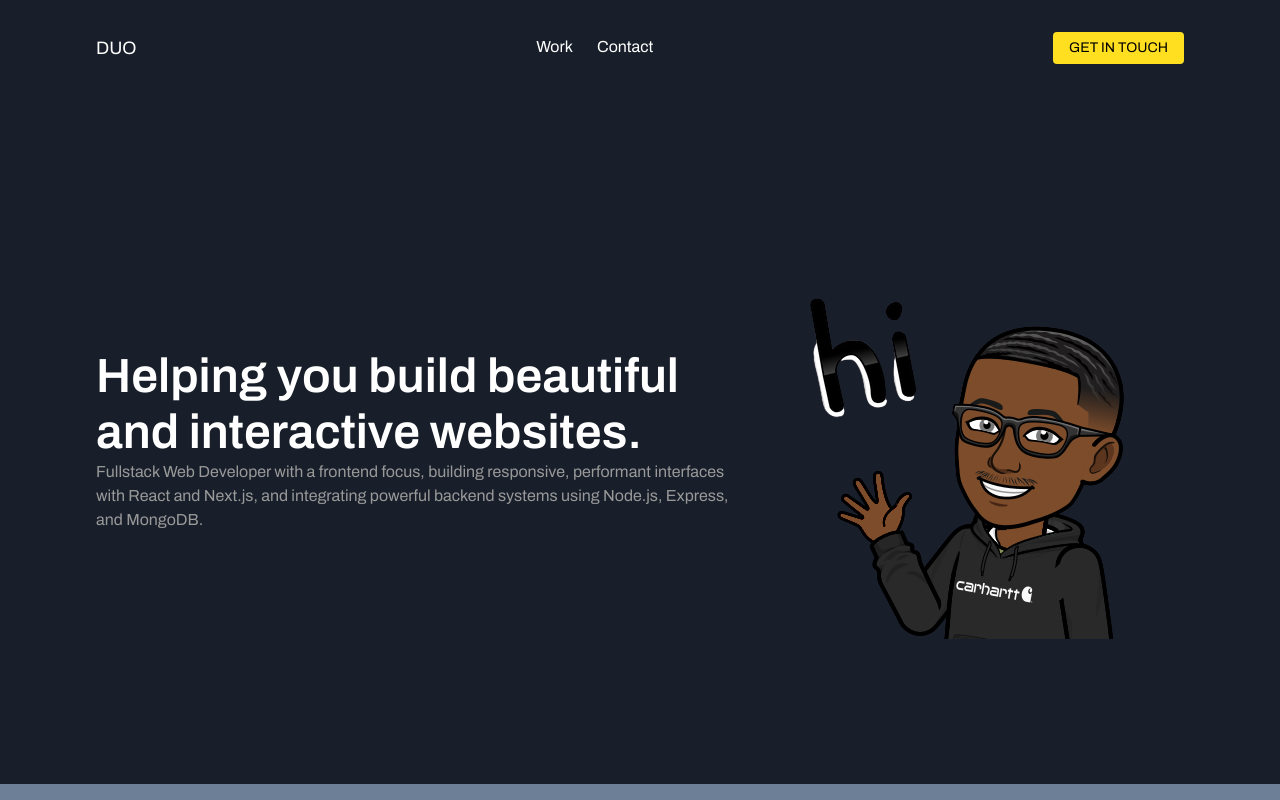
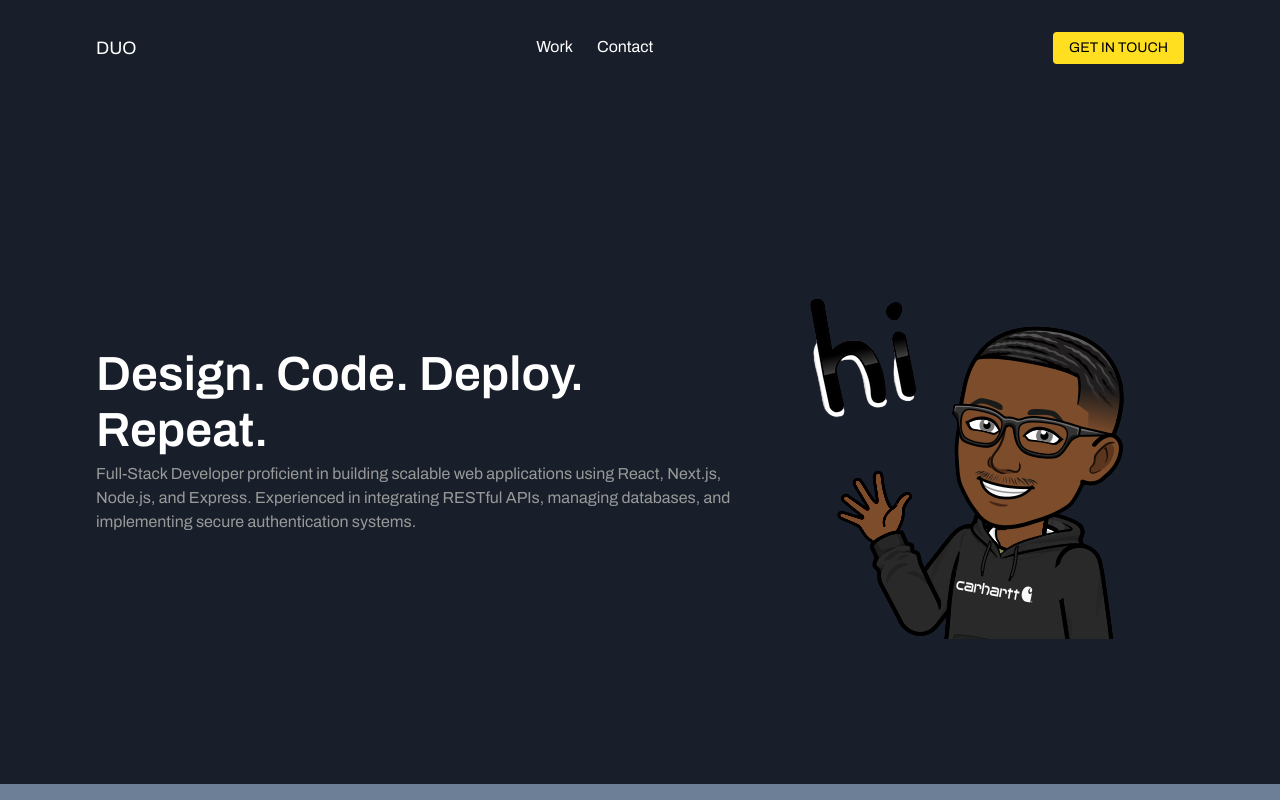
Before and after one commit to Davethadev/portfolio-v2, a Next.js app: page / in a window 1280 px wide. Shown: the top 800 px of the page. Built offline with nearby package versions, Linux system fonts and the light colour scheme.

Commit message:
update hero text and other minor adds

```diff
--- a/src/app/components/Hero.tsx
+++ b/src/app/components/Hero.tsx
@@ -14,12 +14,14 @@ const Hero = () => {
       </div>
       <div className="w-full md:w-[60%]">
         <h1 className="font-archivo font-semibold text-white text-2xl md:text-5xl leading-8 md:leading-14 pt-12 md:pt-0">
-          Helping you build beautiful and interactive websites.
+          Design. Code. Deploy. Repeat.
         </h1>
-        <p className="font-archivo font-normal text-[#999999] pt-1 md:pt-0 text-sm md:text-base">
-          Fullstack Web Developer with a frontend focus, building responsive,
-          performant interfaces with React and Next.js, and integrating powerful
-          backend systems using Node.js, Express, and MongoDB.
+        {/* <h3 className="font-archivo font-semibold text-white text-lg md:text-xl leading-8 md:leading-14 md:pt-0">(Frontend to backend, I&apos;ve got it covered.)</h3> */}
+        <p className="font-archivo font-normal text-[#999999] pt-1 text-sm md:text-base">
+          Full-Stack Developer proficient in building scalable web applications
+          using React, Next.js, Node.js, and Express. Experienced in integrating
+          RESTful APIs, managing databases, and implementing secure
+          authentication systems.
         </p>
       </div>
       <div className="hidden md:block">
```
